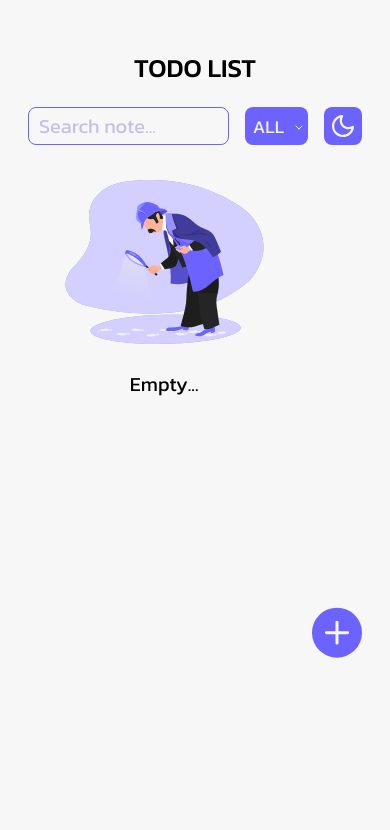
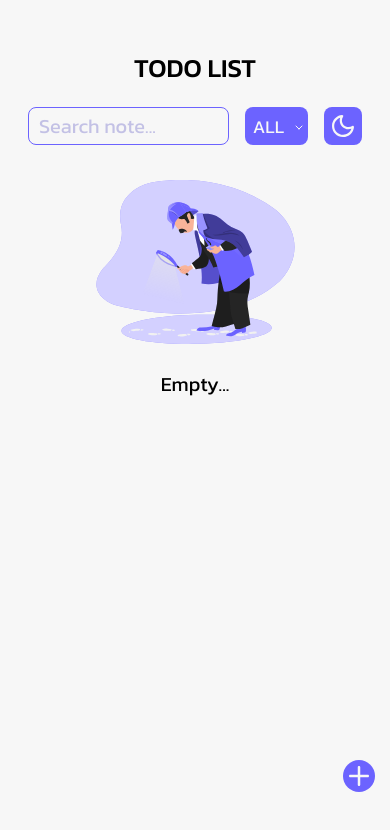
Before and after one commit to HabaneraBi/toDoList-react, a React (Vite) app: page / in a window 390 px wide. Shown: the top 830 px of the page. Built offline with nearby package versions, Linux system fonts and the light colour scheme.

Commit message:
fix butAdd adaptive

```diff
--- a/src/Components/SectionList/SectionUl/SectionUl.module.css
+++ b/src/Components/SectionList/SectionUl/SectionUl.module.css
@@ -4,3 +4,9 @@
   list-style-type: none;
   padding: 0;
 }
+
+@media (max-width: 600px) {
+  .ul {
+    width: 100%;
+  }
+}
--- a/src/Components/WriteNote/WriteNote.module.css
+++ b/src/Components/WriteNote/WriteNote.module.css
@@ -123,3 +123,21 @@
     background-color: rgb(108, 99, 255);
   }
 }
+
+@media (max-width: 600px) {
+  .but {
+    width: 8vw;
+    height: 8vw;
+    position: fixed;
+    top: 90vh;
+    left: 86%;
+  }
+}
+
+@media (max-width: 400px) {
+  .but {
+    width: 32px;
+    height: 32px;
+    left: 85%;
+  }
+}
```
